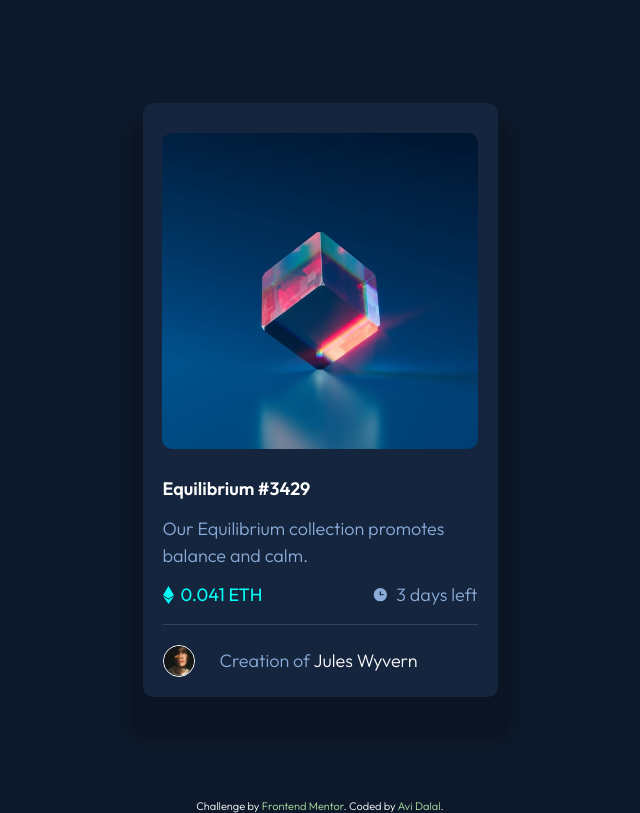
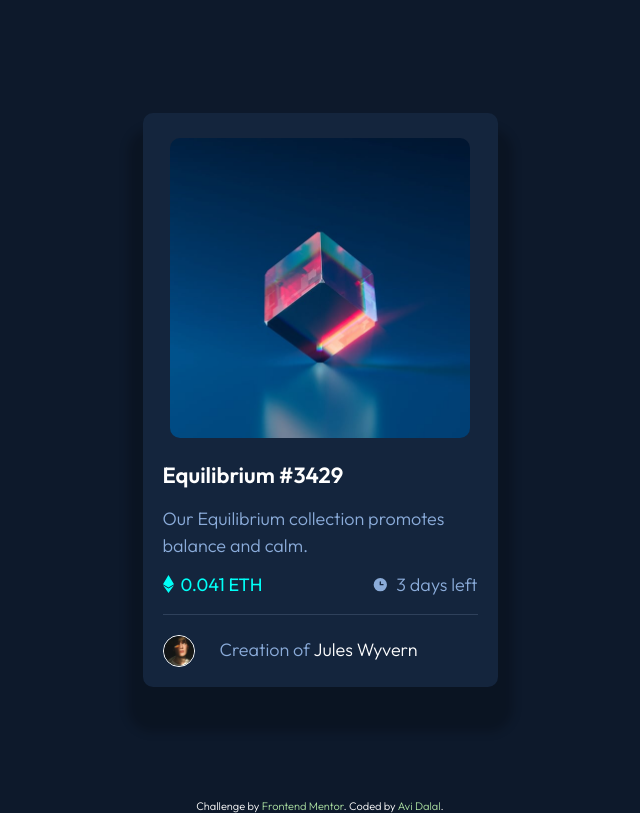
Before and after one commit to avi413/nft-preview-card, a plain HTML site: page index.html in a window 1280 px wide. Shown: the whole page, without its empty margins (320-960 px from the left). Drawn offline with Linux system fonts and the light colour scheme.

Commit message:
feat(all): first commit

```diff
--- a/blocks/card/__media/card__media.css
+++ b/blocks/card/__media/card__media.css
@@ -1,7 +1,7 @@
 .card__media {
     position:relative;
-    max-width: 316px;
-    margin: 30px;
+    max-width: 300px;
+    margin: 25px;
     border-radius: 10px 10px;
 }
 .card__media   {
@@ -20,7 +20,7 @@
     border-radius: 10px 10px;
 }
 .card__media::before {
-    content:url('/images/icon-view.svg');
+    content:url('../../../images/icon-view.svg');
     position:absolute;
     top: 50%;
     left: 50%;
--- a/blocks/card/__time/card__time.css
+++ b/blocks/card/__time/card__time.css
@@ -4,7 +4,7 @@
 }
 
 .card__time::before {
-    content: url('/../images/icon-clock.svg');
+    content: url('../../../images/icon-clock.svg');
     padding-right: 7px;
     vertical-align: middle;
 }
--- a/blocks/card/__title/card__title.css
+++ b/blocks/card/__title/card__title.css
@@ -3,6 +3,7 @@
     margin: 0;
     text-decoration: none;
     color: hsl(0, 0%, 100%);
+    font-size: 22px;
 }
 
 .card__title:hover {
```
